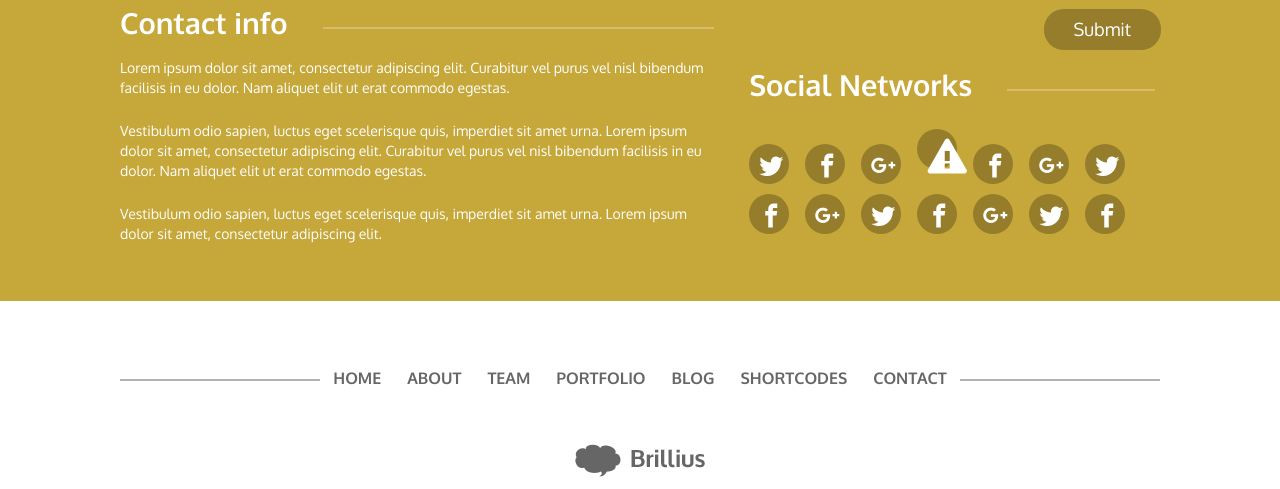
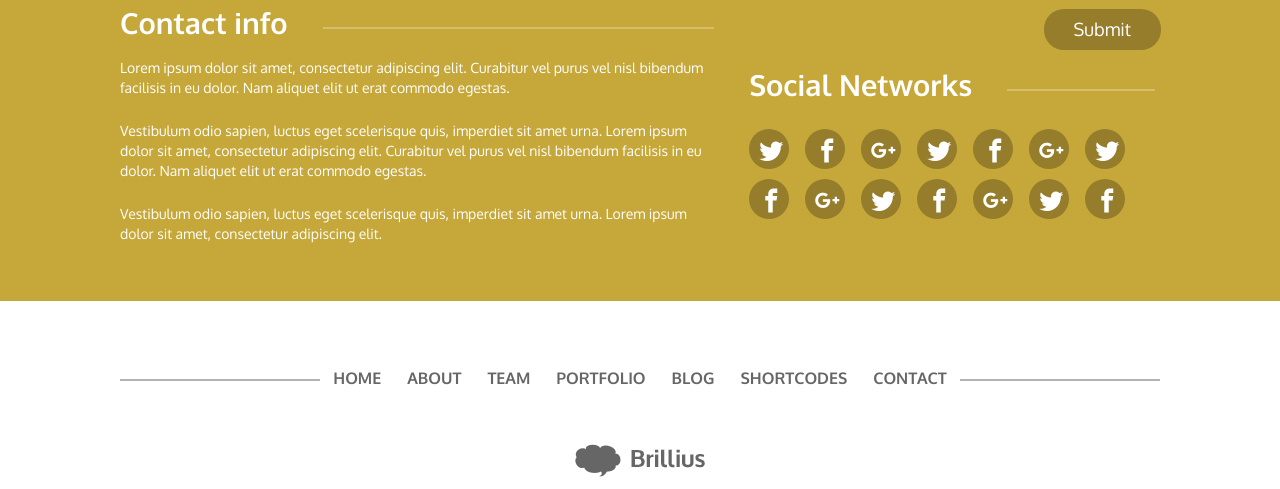
Before and after one commit to stakhandr/brillius, a website: page markup/index.html in a window 1280 px wide. Shown: the part 8070-8559 px from the top of the page. Drawn offline with nearby package versions, Linux system fonts and the light colour scheme; some packages are replaced by stand-ins of ours; files whose address does not match are found by name; a web font is replaced by a local one.

Commit message:
pixel perfect

```diff
--- a/markup/index.html
+++ b/markup/index.html
@@ -672,7 +672,7 @@
 							<a href="#"><div class="social-icon contact-icon icon-twitter"></div></a>
 							<a href="#"><div class="social-icon contact-icon icon-facebook"></div></a>
 							<a href="#"><div class="social-icon contact-icon icon-google-plus"></div></a>
-							<a href="#"><div class="social-icon contact-icon icon-alert"></div></a>
+							<a href="#"><div class="social-icon contact-icon icon-twitter"></div></a>
 							<a href="#"><div class="social-icon contact-icon icon-facebook"></div></a>
 							<a href="#"><div class="social-icon contact-icon icon-google-plus"></div></a>
 							<a href="#"><div class="social-icon contact-icon icon-twitter"></div></a>
--- a/markup/scss/main.scss
+++ b/markup/scss/main.scss
@@ -980,7 +980,7 @@ textarea {
 		margin: 48px auto;
 	}
 }
-/*
+
 .pp{
 	position:absolute;
 	top:0;
@@ -992,4 +992,4 @@ textarea {
 	background: url(../images/pp.jpg) no-repeat;
 	width: 100%;
 	height: 8500px;
-}*/
+}
```
